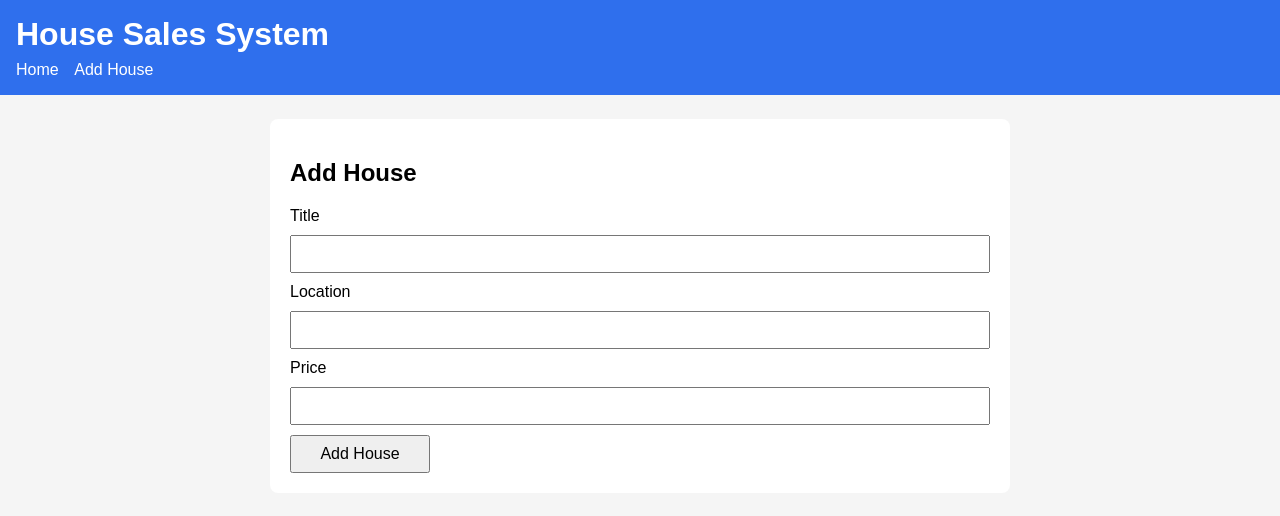
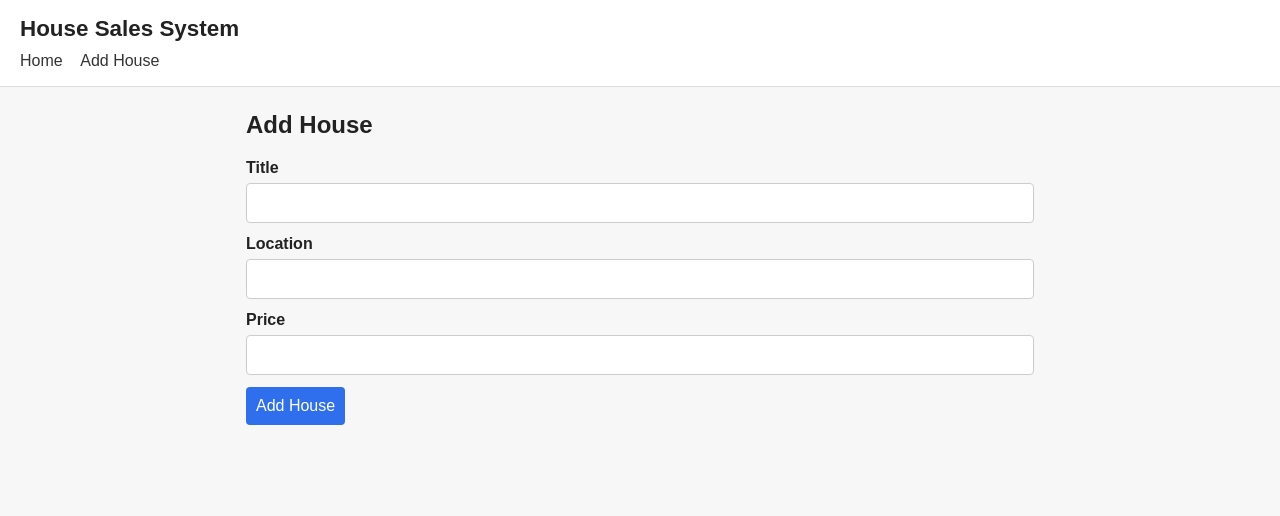
Before and after one commit to sama7705/House-Sales-System, a Flask app: page /add in a window 1280 px wide. Shown: the top 516 px of the page. Run offline with Flask 3, Linux system fonts and the light colour scheme.

Commit message:
Simplify and clean up base stylesheet

```diff
--- a/static/style.css
+++ b/static/style.css
@@ -1,64 +1,107 @@
+* {
+    box-sizing: border-box;
+}
+
 body {
+    margin: 0;
     font-family: Arial, sans-serif;
-    margin: 0;
-    background-color: #f5f5f5;
+    background-color: #f7f7f7;
+    color: #222;
 }
 
 header {
-    background-color: #2f6fed;
-    color: white;
-    padding: 16px;
+    background-color: #ffffff;
+    border-bottom: 1px solid #dddddd;
+    padding: 16px 20px;
 }
 
 header h1 {
-    margin: 0 0 8px;
+    margin: 0 0 10px;
+    font-size: 1.4rem;
 }
 
 nav a {
-    color: white;
-    margin-right: 12px;
+    margin-right: 14px;
+    color: #333;
     text-decoration: none;
 }
 
+nav a:hover {
+    text-decoration: underline;
+}
+
 main {
-    max-width: 700px;
+    max-width: 820px;
     margin: 24px auto;
-    background: white;
-    padding: 20px;
-    border-radius: 8px;
+    padding: 0 16px 30px;
+}
+
+h2,
+h3 {
+    margin-top: 0;
 }
 
 form {
-    display: flex;
-    flex-direction: column;
-    gap: 10px;
+    margin-top: 12px;
+}
+
+label {
+    display: block;
+    margin-bottom: 6px;
+    font-weight: 600;
 }
 
 input,
+select,
+textarea,
 button {
-    padding: 8px;
-    font-size: 16px;
+    width: 100%;
+    padding: 10px;
+    margin-bottom: 12px;
+    border: 1px solid #cccccc;
+    border-radius: 4px;
+    font-size: 1rem;
 }
 
 button {
-    width: 140px;
+    width: auto;
+    background-color: #2f6fed;
+    color: #fff;
+    border: none;
     cursor: pointer;
 }
 
-ul {
-    padding-left: 20px;
+button:hover {
+    background-color: #2559be;
 }
 
-li {
-    margin-bottom: 16px;
+section,
+.card {
+    background-color: #fff;
+    border: 1px solid #dddddd;
+    border-radius: 6px;
+    padding: 16px;
+    margin-bottom: 14px;
 }
 
-li form {
-    display: inline-flex;
-    margin-top: 8px;
-    margin-right: 8px;
+table {
+    width: 100%;
+    border-collapse: collapse;
+    background-color: #fff;
+    border: 1px solid #dddddd;
 }
 
-li button {
-    width: auto;
+th,
+td {
+    padding: 10px;
+    border-bottom: 1px solid #eeeeee;
+    text-align: left;
 }
+
+th {
+    background-color: #fafafa;
+}
+
+p {
+    margin: 8px 0;
+}
```
